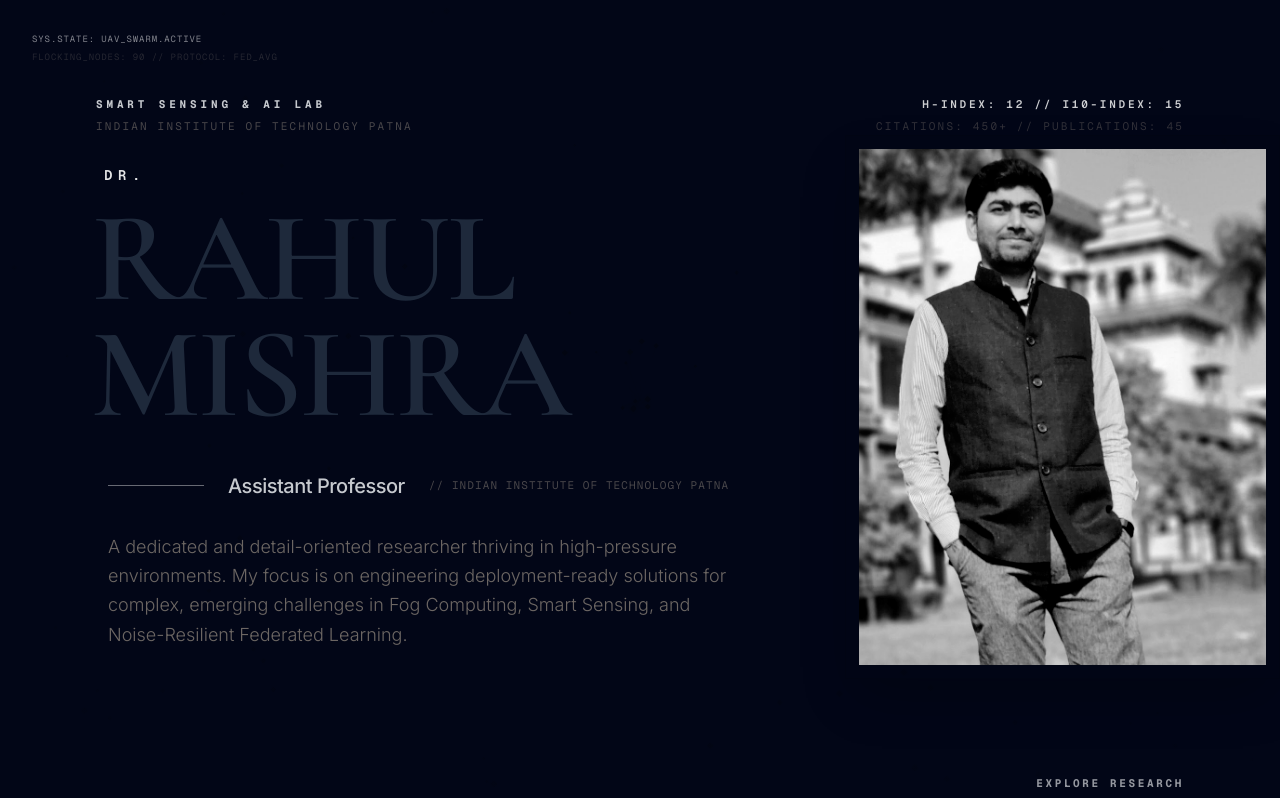
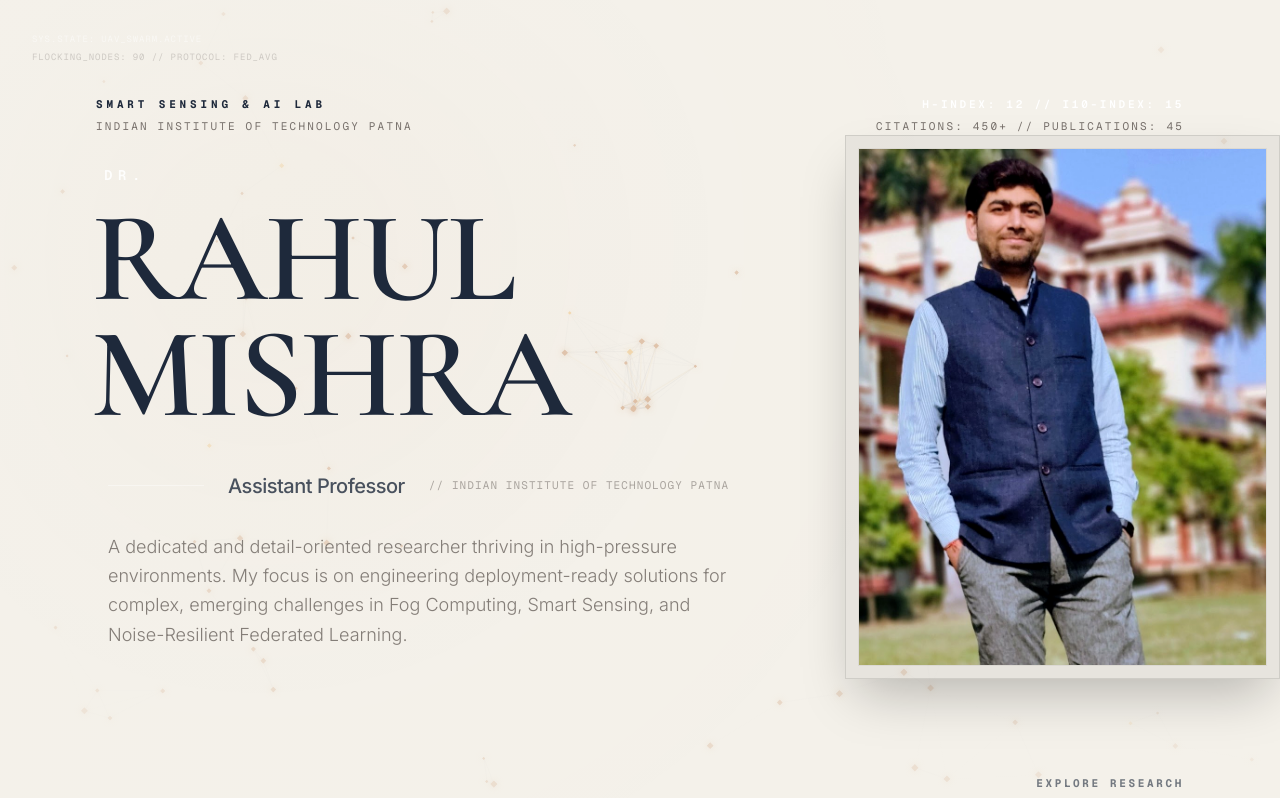
Before and after one commit to Man1ac-1773/deploy-iitp, a Next.js app: page / in a window 1280 px wide. Shown: the top 798 px of the page. Built offline with nearby package versions, Linux system fonts and the light colour scheme.

Commit message:
fine tuning

```diff
--- a/src/app/globals.css
+++ b/src/app/globals.css
@@ -27,11 +27,11 @@
   --hero-name-size: clamp(3.5rem, 10vw, 30rem);
   --section-title-size: clamp(2.5rem, 8vw, 6rem);
   --hero-name-leading: 0.82;
-  --background: #020617;
-  --foreground: #f8fafc;
-  --card: #0f172a;
-  --card-foreground: #f8fafc;
-  --popover: #0f172a;
+  --background: #f4f1ea;
+  --foreground: #1e293b;
+  --card: #ffffff;
+  --card-foreground: #1e293b;
+  --popover: #ffffff;
   --popover-foreground: #1e293b;
   --primary: #b45309;
   --primary-foreground: #ffffff;
@@ -52,7 +52,7 @@
   --chart-4: oklch(0.371 0 0);
   --chart-5: oklch(0.269 0 0);
   --radius: 0.375rem;
-  --sidebar: #0f172a;
+  --sidebar: #ffffff;
   --sidebar-foreground: #1e293b;
   --sidebar-primary: #b45309;
   --sidebar-primary-foreground: #ffffff;
--- a/src/components/sections/bento-grid/bento-modal.tsx
+++ b/src/components/sections/bento-grid/bento-modal.tsx
@@ -41,14 +41,14 @@ export function BentoModal({ card, onClose }: BentoModalProps) {
       />
       <motion.div
         layoutId={`bento-${card.id}`}
-        className="relative w-full max-w-4xl max-h-[90vh] overflow-y-auto bg-background/80 backdrop-blur-xl border border-accent/40 rounded-sm shadow-2xl shadow-accent/10 flex flex-col z-10 custom-scrollbar"
+        className="relative w-full max-w-4xl max-h-[90vh] overflow-y-auto bg-card/95 backdrop-blur-xl border border-accent/40 rounded-sm shadow-2xl shadow-black/5 flex flex-col z-10 custom-scrollbar"
       >
         <div className="absolute inset-0 bg-[linear-gradient(to_right,#80808012_1px,transparent_1px),linear-gradient(to_bottom,#80808012_1px,transparent_1px)] bg-[size:24px_24px] pointer-events-none" />
 
-        <div className="sticky top-0 bg-background/90 backdrop-blur-sm border-b border-white/5 p-6 sm:p-8 flex items-start justify-between z-20">
+        <div className="sticky top-0 bg-card/90 backdrop-blur-sm border-b border-black/10 p-6 sm:p-8 flex items-start justify-between z-20">
           <div className="flex flex-col gap-2">
             <SectionLabel className="text-accent/80">EXPANDED DATA // {card.id}</SectionLabel>
-            <h2 className="text-2xl sm:text-3xl lg:text-4xl font-medium tracking-tight text-accent drop-shadow-[0_0_15px_rgba(91,141,239,0.5)]">
+            <h2 className="text-2xl sm:text-3xl lg:text-4xl font-medium tracking-tight text-accent">
               {card.modalTitle}
             </h2>
             {card.modalDescription && (
@@ -77,7 +77,7 @@ export function BentoModal({ card, onClose }: BentoModalProps) {
                   </h3>
                   <ul className="grid grid-cols-1 sm:grid-cols-2 gap-4">
                     {tab.items.map((item, idx) => (
-                      <li key={idx} className="flex items-start gap-3 bg-white/5 p-4 rounded-sm border border-white/5 hover:border-accent/30 transition-colors">
+                      <li key={idx} className="flex items-start gap-3 bg-black/5 p-4 rounded-sm border border-black/5 hover:border-accent/30 transition-colors">
                         <span aria-hidden className="mt-[0.35em] size-1.5 shrink-0 rounded-sm bg-accent/70" />
                         <span className="text-sm sm:text-base text-foreground/90">{item}</span>
                       </li>
@@ -89,7 +89,7 @@ export function BentoModal({ card, onClose }: BentoModalProps) {
           ) : card.modalList ? (
             <ul className="grid grid-cols-1 sm:grid-cols-2 gap-4">
               {card.modalList.map((item, idx) => (
-                <li key={idx} className="flex items-start gap-3 bg-white/5 p-4 rounded-sm border border-white/5 hover:border-accent/30 transition-colors">
+                <li key={idx} className="flex items-start gap-3 bg-black/5 p-4 rounded-sm border border-black/5 hover:border-accent/30 transition-colors">
                   <span aria-hidden className="mt-[0.35em] size-1.5 shrink-0 rounded-sm bg-accent/70" />
                   <span className="text-sm sm:text-base text-foreground/90">{item}</span>
                 </li>
@@ -98,7 +98,7 @@ export function BentoModal({ card, onClose }: BentoModalProps) {
           ) : null}
 
           {card.modalLinks && card.modalLinks.length > 0 && (
-            <div className="mt-4 pt-8 border-t border-white/5 flex flex-col gap-4">
+            <div className="mt-4 pt-8 border-t border-black/10 flex flex-col gap-4">
               <h3 className="text-sm font-mono tracking-wider text-muted-foreground uppercase">External Portfolios</h3>
               <div className="flex flex-wrap gap-3">
                 {card.modalLinks.map((link) => (
--- a/src/components/sections/conferences/conferences-section.tsx
+++ b/src/components/sections/conferences/conferences-section.tsx
@@ -10,12 +10,12 @@ export function ConferencesSection() {
     <section id="conferences" className="py-section relative border-t border-white/5">
       <SectionHeading>Global Conferences</SectionHeading>
 
-      <div className="mt-12 md:mt-16 flex flex-col gap-[1px] bg-white/10 border border-white/5 rounded-sm overflow-hidden">
+      <div className="mt-12 md:mt-16 flex flex-col gap-[1px] bg-transparent border border-border rounded-sm overflow-hidden">
         {displayedConferences.map((conf, i) => (
           <article
             key={conf.id}
             className={cn(
-              "group relative flex flex-col md:flex-row md:items-center justify-between gap-4 bg-[#0A0C10] p-6 hover:bg-[#0f121a] transition-colors duration-300",
+              "group relative flex flex-col md:flex-row md:items-center justify-between gap-4 bg-card p-6 hover:bg-black/5 transition-colors duration-300",
             )}
           >
             {/* Terminal decorative prefix */}
--- a/src/components/sections/hero/editorial-hero.tsx
+++ b/src/components/sections/hero/editorial-hero.tsx
@@ -58,18 +58,18 @@ export function EditorialHero({ className }: EditorialHeroProps) {
         {/* Top Header - Strategic Balance */}
         <div className="flex w-full items-start justify-between" style={{ opacity: 0, animation: "fadeIn 0.8s ease-out 0s forwards" }}>
           <div className="flex flex-col gap-1">
-            <p className="font-mono text-[11px] font-bold tracking-[0.35em] text-foreground/80 uppercase">
+            <p className="font-mono text-[11px] font-bold tracking-[0.35em] text-foreground uppercase">
               {siteConfig.lab}
             </p>
-            <p className="font-mono text-[11px] tracking-[0.2em] text-muted-foreground/60 uppercase">
+            <p className="font-mono text-[11px] tracking-[0.2em] text-muted-foreground uppercase">
               {professor.affiliation}
             </p>
           </div>
           <div className="text-right" aria-hidden="true">
-            <p className="font-mono text-[11px] font-semibold tracking-[0.25em] text-accent/80 uppercase">
+            <p className="font-mono text-[11px] font-semibold tracking-[0.25em] text-accent uppercase">
               H-INDEX: 12 // i10-INDEX: 15
             </p>
-            <p className="font-mono text-[11px] tracking-[0.2em] text-muted-foreground/40 mt-1">
+            <p className="font-mono text-[11px] tracking-[0.2em] text-muted-foreground mt-1">
               CITATIONS: 450+ // PUBLICATIONS: 45
             </p>
           </div>
@@ -139,7 +139,7 @@ export function EditorialHero({ className }: EditorialHeroProps) {
                   src={professor.heroImage}
                   alt={`Portrait of ${professor.fullName}`}
                   fill
-                  className="object-cover object-top grayscale contrast-[1.15]"
+                  className="object-cover object-top contrast-[1.05] saturate-[1.1]"
                   priority
                 />
               </div>
@@ -149,7 +149,7 @@ export function EditorialHero({ className }: EditorialHeroProps) {
 
         {/* Bottom Scroll Anchor */}
         <div className="flex w-full items-end justify-between" style={{ opacity: 0, animation: "fadeIn 0.8s ease-out 0.4s forwards" }}>
-          <span className="font-mono text-[11px] tracking-widest text-muted-foreground/30 uppercase" aria-hidden="true">
+          <span className="font-mono text-[11px] tracking-widest text-muted-foreground uppercase" aria-hidden="true">
             ACADEMIC.PORTFOLIO // {new Date().getFullYear()}
           </span>
           <a
```
Also changed, not shown: src/components/sections/research-graph/research-graph.tsx (+11 -11 lines).
